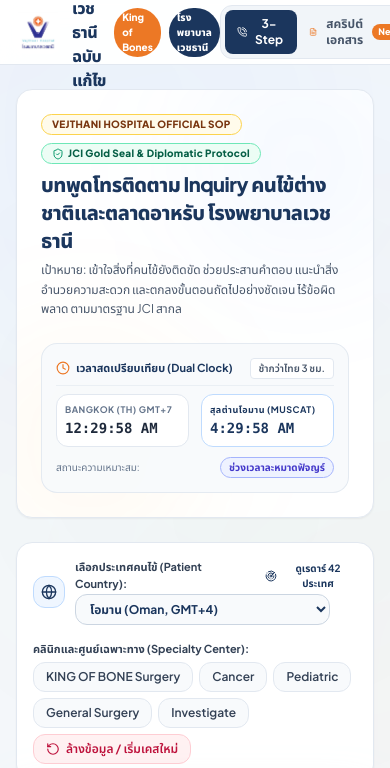
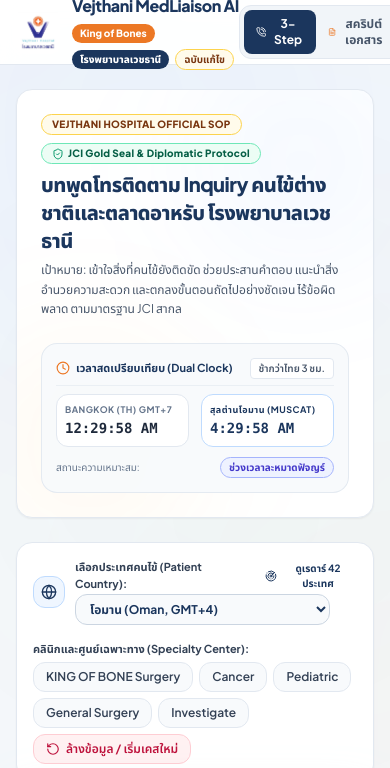
Before and after one commit to jobjatupohn041146-star/vejthani-medliaison-ai, a plain HTML site: page index.html in a window 390 px wide. Shown: the top 768 px of the page. Drawn offline with nearby package versions, Linux system fonts and the light colour scheme; a web font is replaced by a local one.

Commit message:
style: set primary title to Vejthani MedLiaison AI with neat responsive badges

```diff
--- a/index.html
+++ b/index.html
@@ -3,7 +3,7 @@
 <head>
   <meta charset="UTF-8">
   <meta name="viewport" content="width=device-width, initial-scale=1.0">
-  <title>ระบบเวชธานี ฉบับแก้ไข — Vejthani Hospital MedLiaison AI</title>
+  <title>Vejthani MedLiaison AI — โรงพยาบาลเวชธานี (ฉบับแก้ไข)</title>
 
   <!-- Tailwind CSS CDN -->
   <script src="https://cdn.tailwindcss.com"></script>
@@ -212,13 +212,14 @@
           <img src="vejthani-logo.png" alt="โรงพยาบาลเวชธานี Vejthani Hospital" class="w-full h-full object-contain">
         </div>
         <div>
-          <div class="flex items-center space-x-2">
-            <h1 class="text-base sm:text-lg font-black text-[#1B365D] tracking-tight">ระบบเวชธานี ฉบับแก้ไข <span class="text-xs font-bold text-slate-500 hidden sm:inline">(Vejthani MedLiaison AI)</span></h1>
-            <span class="px-2 py-0.5 text-[10px] font-extrabold bg-[#EC7825] text-white rounded-full shadow-xs">King of Bones</span>
-            <span class="px-2 py-0.5 text-[10px] font-extrabold bg-[#1B365D] text-white rounded-full">โรงพยาบาลเวชธานี</span>
-            <span class="hidden md:inline-flex px-2 py-0.5 text-[10px] font-bold bg-amber-50 text-amber-800 border border-amber-300 rounded-full">JCI Gold Seal</span>
-          </div>
-          <p class="text-[11px] text-slate-500 hidden sm:block">King of Bones — Thailand's Leading Center for Orthopedic Excellence | เวชธานี อินเตอร์เนชั่นแนล</p>
+          <div class="flex flex-wrap items-center gap-1.5 sm:gap-2">
+            <h1 class="text-base sm:text-lg font-black text-[#1B365D] tracking-tight whitespace-nowrap">Vejthani MedLiaison AI</h1>
+            <span class="px-2 py-0.5 text-[10px] font-extrabold bg-[#EC7825] text-white rounded-full shadow-xs whitespace-nowrap">King of Bones</span>
+            <span class="px-2 py-0.5 text-[10px] font-extrabold bg-[#1B365D] text-white rounded-full whitespace-nowrap">โรงพยาบาลเวชธานี</span>
+            <span class="px-2 py-0.5 text-[10px] font-bold bg-amber-50 text-amber-900 border border-amber-300 rounded-full whitespace-nowrap">ฉบับแก้ไข</span>
+            <span class="hidden md:inline-flex px-2 py-0.5 text-[10px] font-bold bg-slate-50 text-slate-700 border border-slate-200 rounded-full whitespace-nowrap">JCI Gold Seal</span>
+          </div>
+          <p class="text-[11px] text-slate-500 hidden sm:block">King of Bones — Thailand's Leading Center for Orthopedic Excellence | เวชธานี อินเตอร์เนชั่นแนล (ฉบับแก้ไข)</p>
         </div>
       </div>
 
```
